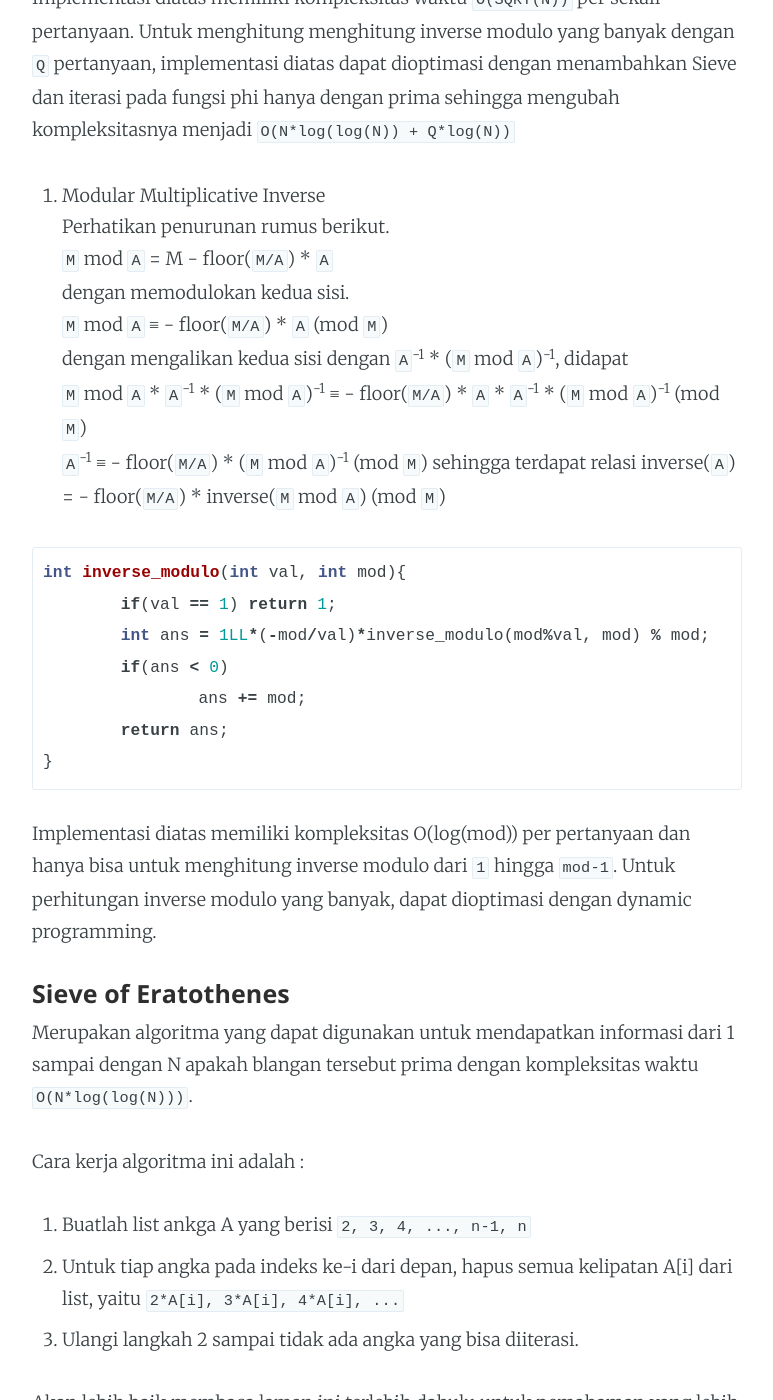
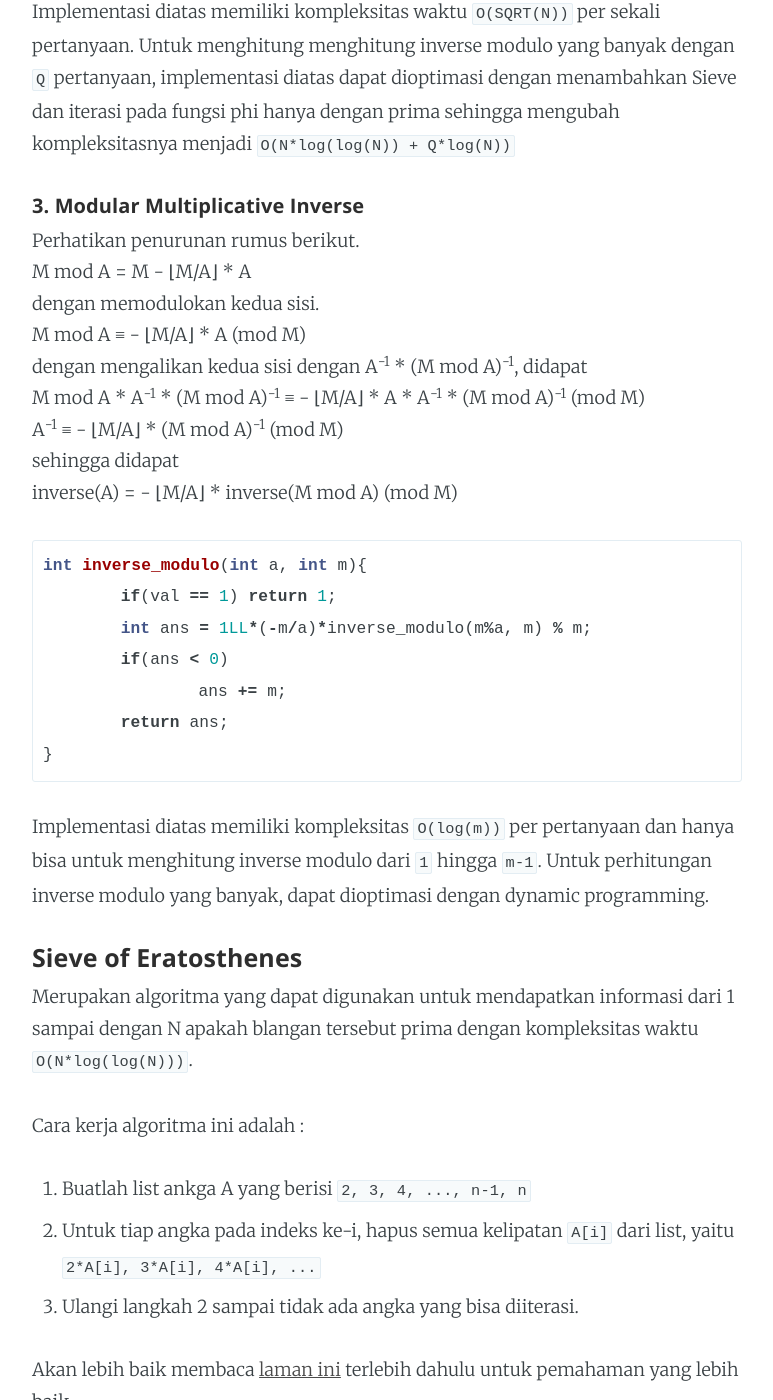
Before and after one commit to cp-itb/blog, a Jekyll site: the page built from _posts/2018-09-26-basic-math.md, in a window 1280 px wide and 1400 px high, scrolled down 4774 px. Shown: the whole window, without its empty margins (253-1026 px from the left). Built offline with Jekyll 4.4.1, drawn with Linux system fonts in a browser that asks for light colours; some of the changed text lies outside the part shown.

Commit message:
fix blog math

````diff
--- a/_posts/2018-09-26-basic-math.md
+++ b/_posts/2018-09-26-basic-math.md
@@ -12,7 +12,7 @@ Post kali ini akan membahas beberapa algoritma dan/atau materi tentang math yang
 
 #### Greatest Common Divisor (GCD)
 Mencari FPB merupakan hal yang sering kali dilakukan pada soal-soal math dan juga sering digunakan oleh orang-orang. Berikut implementasi C++ dengan menggunakan algoritma euclid yang menggunakan sifat FPB, yaitu
-`fpb(a, b) = fpb(a, b mod a)`
+`fpb(a, b) = fpb(a, b - a)`
 
 ```c++
 int gcd(int a, int b){
@@ -78,8 +78,8 @@ int binex(int val, int exp){
 
 #### Inverse Modulo
 Inverse modulo merupakan cara untuk mencari suatu nilai `A`</sup> pada `X*A ≡ 1 (mod M)`. Syarat agar terdapat nilai `A` adalah `FPB(X, M)` haruslah 1 atau `X` dan `M` koprima. Ada terdapat 3 cara untuk menghitung nilai inverse modulo, yaitu:
-1. Extended Euclidean<br>
-perhatikan bahwa `FPB(A, M) = 1`, sehingga dapat ditulis persamaan untuk sembarang x dan y<br>
+##### 1. Extended Euclidean<br>
+perhatikan bahwa `FPB(A, M) = 1`, sehingga dapat ditulis persamaan untuk sembarang `x` dan `y`<br>
 `Ax + My = 1` <br>
 untuk mencari nilai `x` dan `y`  dapat digunakan algoritma Extended Euclidean. Berikut implementasinya
 
@@ -105,10 +105,10 @@ int inverse_modulo(int a, int m){
 
 Kompleksitas algoritma diatas adalah `O(log(N))` per pertanyaan.
 
-2. Euler Totient Function & Binary Exponentiation <br>
-Teorema Euler menyatakan bahwa jika suatu nilai A dan M koprima, maka memenuhi persamaan berikut<br>
+##### 2. Euler Totient Function & Binary Exponentiation <br>
+Teorema Euler menyatakan bahwa jika suatu nilai `A` dan `M` koprima, maka memenuhi persamaan berikut<br>
 `A`<sup>phi(`M`)</sup> ≡ `1 (mod M)` <br>
-phi(`M`) merupakan fungsi yang menghitung banyak angka dari 1 hingga M yang koprima dengan bilangan M.
+phi(`M`) merupakan fungsi yang menghitung banyak angka dari `1` hingga `M` yang koprima dengan bilangan `M`.
 
 ```c++
 int phi(int val){
@@ -142,34 +142,34 @@ int inverse_modulo(int a, int m){
 ```
 Implementasi diatas memiliki kompleksitas waktu `O(SQRT(N))` per sekali pertanyaan. Untuk menghitung menghitung inverse modulo yang banyak dengan `Q` pertanyaan, implementasi diatas dapat dioptimasi dengan menambahkan Sieve dan iterasi pada fungsi phi hanya dengan prima sehingga mengubah kompleksitasnya menjadi `O(N*log(log(N)) + Q*log(N))`
 
-3. Modular Multiplicative Inverse <br>
+##### 3. Modular Multiplicative Inverse <br>
 Perhatikan penurunan rumus berikut. <br>
-`M` mod `A` = M - floor(`M/A`) * `A` <br>
+M mod A = M - ⌊M/A⌋ * A <br>
 dengan memodulokan kedua sisi. <br>
-`M` mod `A` ≡ - floor(`M/A`) * `A` (mod `M`) <br>
-dengan mengalikan kedua sisi dengan `A`<sup>-1</sup> * (`M` mod `A`)<sup>-1</sup>, didapat <br>
-`M` mod `A` * `A`<sup>-1</sup> * (`M` mod `A`)<sup>-1</sup> ≡ - floor(`M/A`) * `A` * `A`<sup>-1</sup> * (`M` mod `A`)<sup>-1</sup> (mod `M`) <br>
-`A`<sup>-1</sup> ≡ - floor(`M/A`) * (`M` mod `A`)<sup>-1</sup> (mod `M`)
-sehingga terdapat relasi
-inverse(`A`) = - floor(`M/A`) * inverse(`M` mod `A`) (mod `M`)
+M mod A ≡ - ⌊M/A⌋ * A (mod M) <br>
+dengan mengalikan kedua sisi dengan A<sup>-1</sup> * (M mod A)<sup>-1</sup>, didapat <br>
+M mod A * A<sup>-1</sup> * (M mod A)<sup>-1</sup> ≡ - ⌊M/A⌋ * A * A<sup>-1</sup> * (M mod A)<sup>-1</sup> (mod M) <br>
+A<sup>-1</sup> ≡ - ⌊M/A⌋ * (M mod A)<sup>-1</sup> (mod M) <br>
+sehingga didapat <br>
+inverse(A) = - ⌊M/A⌋ * inverse(M mod A) (mod M)
 
 ```c++
-int inverse_modulo(int val, int mod){
+int inverse_modulo(int a, int m){
 	if(val == 1) return 1;
-	int ans = 1LL*(-mod/val)*inverse_modulo(mod%val, mod) % mod;
+	int ans = 1LL*(-m/a)*inverse_modulo(m%a, m) % m;
 	if(ans < 0)
-		ans += mod;
+		ans += m;
 	return ans;
 }
 ```
-Implementasi diatas memiliki kompleksitas O(log(mod)) per pertanyaan dan hanya bisa untuk menghitung inverse modulo dari `1` hingga `mod-1`. Untuk perhitungan inverse modulo yang banyak, dapat dioptimasi dengan dynamic programming.
+Implementasi diatas memiliki kompleksitas `O(log(m))` per pertanyaan dan hanya bisa untuk menghitung inverse modulo dari `1` hingga `m-1`. Untuk perhitungan inverse modulo yang banyak, dapat dioptimasi dengan dynamic programming.
 
-#### Sieve of Eratothenes
+#### Sieve of Eratosthenes
 Merupakan algoritma yang dapat digunakan untuk mendapatkan informasi dari 1 sampai dengan N apakah blangan tersebut prima dengan kompleksitas waktu `O(N*log(log(N)))`.
 
 Cara kerja algoritma ini adalah :
 1. Buatlah list ankga A yang berisi `2, 3, 4, ..., n-1, n`
-2. Untuk tiap angka pada indeks ke-i dari depan, hapus semua kelipatan A[i] dari list, yaitu `2*A[i], 3*A[i], 4*A[i], ...`
+2. Untuk tiap angka pada indeks ke-i, hapus semua kelipatan `A[i]` dari list, yaitu `2*A[i], 3*A[i], 4*A[i], ...`
 3. Ulangi langkah 2 sampai tidak ada angka yang bisa diiterasi.
 
 Akan lebih baik membaca [laman ini](https://en.wikipedia.org/wiki/Sieve_of_Eratosthenes) terlebih dahulu untuk pemahaman yang lebih baik.
````
Also changed, not shown: other parts of _posts/2018-09-26-basic-math.md (+4 -3 lines).
